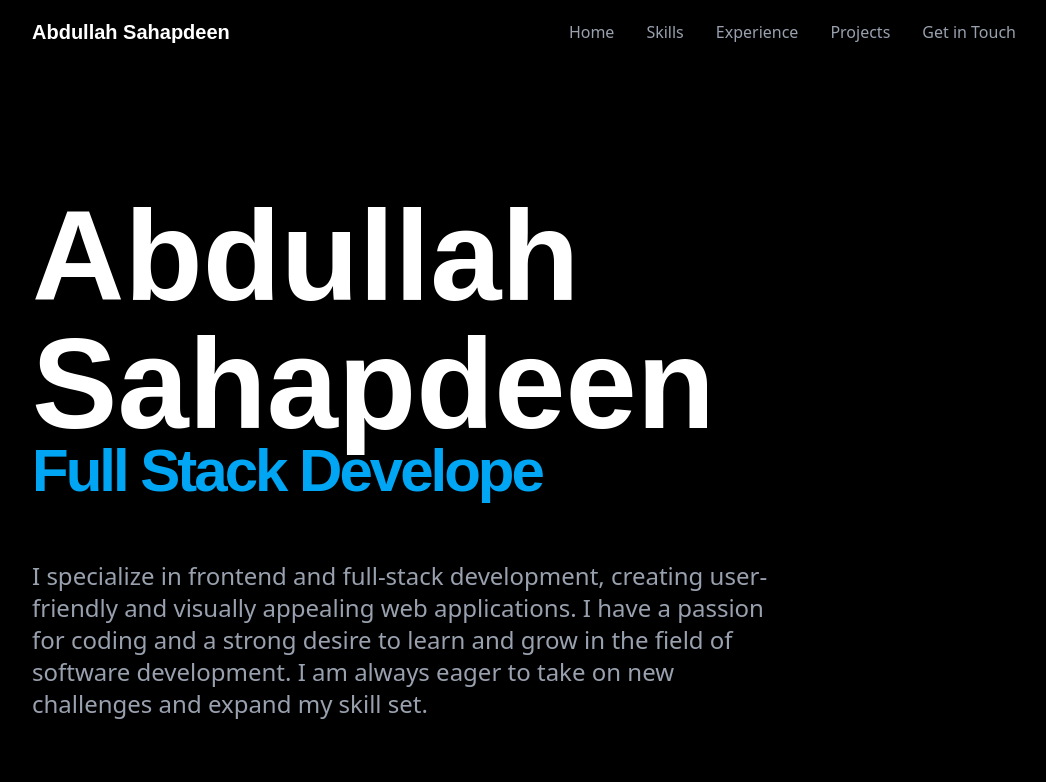
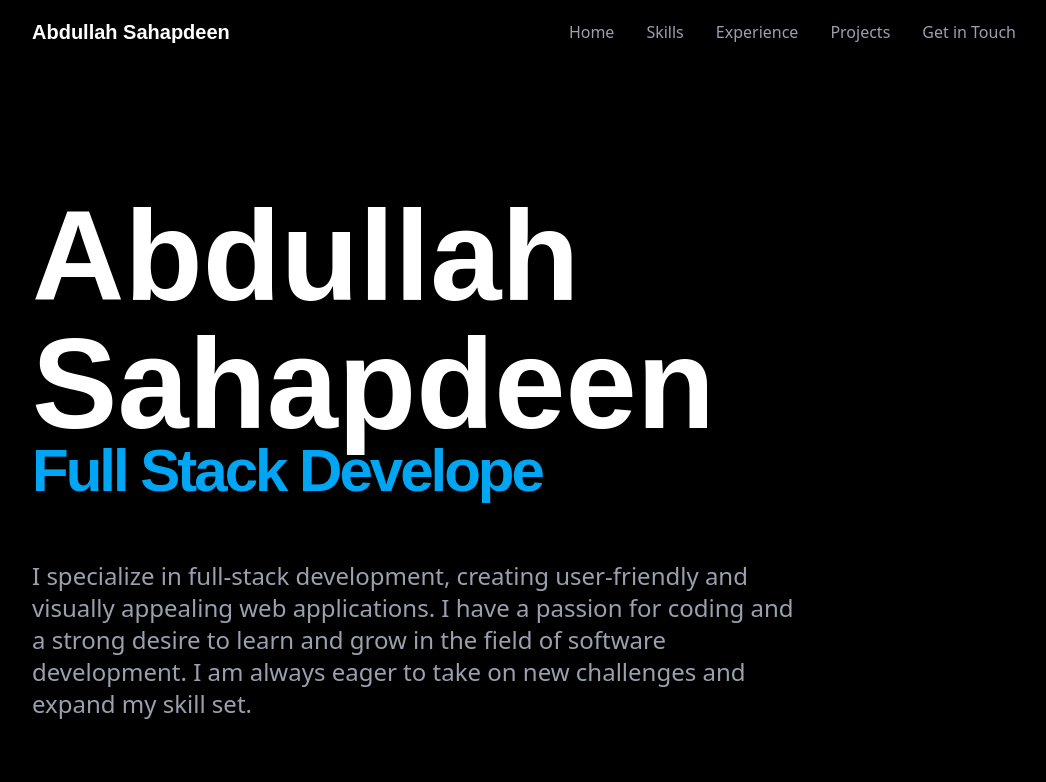
Before and after one commit to asahapde/my-portfolio, a React (Vite) app: page / in a window 1280 px wide. Shown: the top 782 px of the page, without its empty margins (116-1162 px from the left). Built offline with nearby package versions, Linux system fonts and the light colour scheme; a web font is replaced by a local one.

Commit message:
fix hero

```diff
--- a/src/components/Hero.tsx
+++ b/src/components/Hero.tsx
@@ -74,11 +74,10 @@ const Hero = () => {
           <RotatingTitle />
         </p>
         <p className="mb-12 md:mb-16 text-base font-normal text-gray-400 md:text-xl lg:text-2xl max-w-3xl animate-slideUp animation-delay-400">
-          I specialize in frontend and full-stack development, creating
-          user-friendly and visually appealing web applications. I have a
-          passion for coding and a strong desire to learn and grow in the field
-          of software development. I am always eager to take on new challenges
-          and expand my skill set.
+          I specialize in full-stack development, creating user-friendly and
+          visually appealing web applications. I have a passion for coding and a
+          strong desire to learn and grow in the field of software development.
+          I am always eager to take on new challenges and expand my skill set.
         </p>
         <div className="flex flex-row items-center gap-6 animate-slideUp animation-delay-600">
           <a
```
